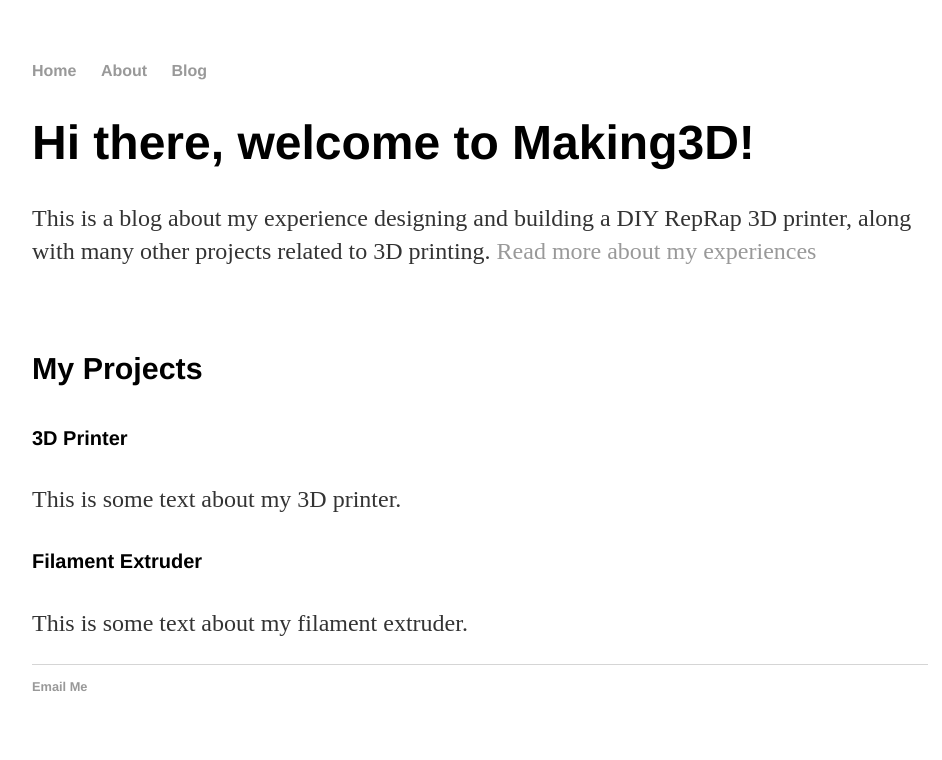
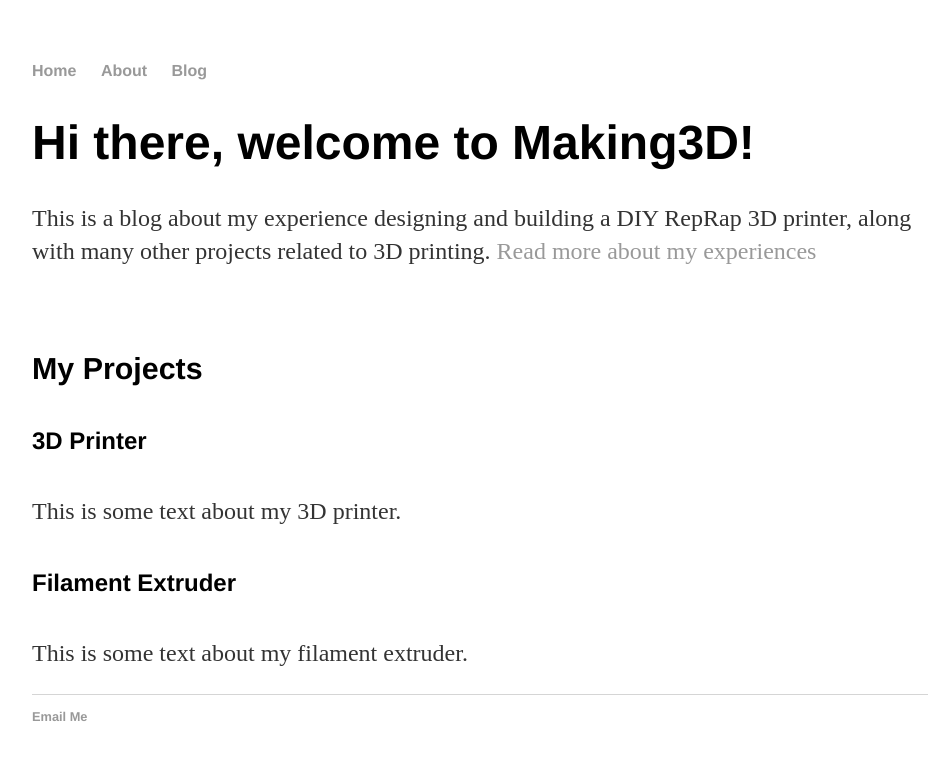
Before and after one commit to Making3D/Making3D.github.io, a Jekyll site: the page built from index.html, in a window 1280 px wide. Shown: the top 760 px of the page, without its empty margins (160-1102 px from the left). Built offline with Jekyll 4.4.1, drawn with Linux system fonts in a browser that asks for light colours.

Commit message:
Update index.html

```diff
--- a/index.html
+++ b/index.html
@@ -16,14 +16,14 @@ title: Making3D Home
 		<h4> My Projects </h4>
 
 
-		<h5 style="font-size:20px"> 3D Printer </h5>
+		<h5> 3D Printer </h5>
 		<p>
 			This is some text about my 3D printer.
 		</p>
 		<!-- LINK HERE -3D printer blog -->
 
 
-		<h5 style="font-size:20px"> Filament Extruder </h5>
+		<h5> Filament Extruder </h5>
 		<p>
 			This is some text about my filament extruder.
 		</p>
```
